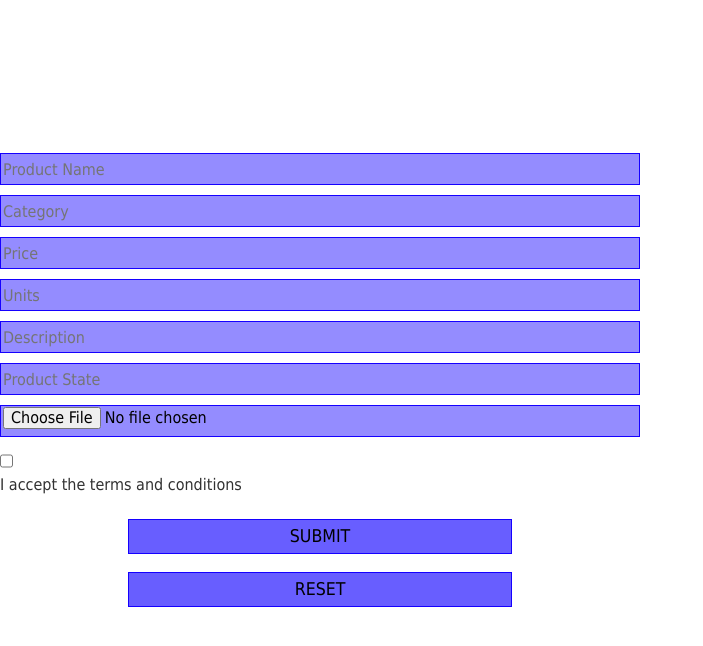
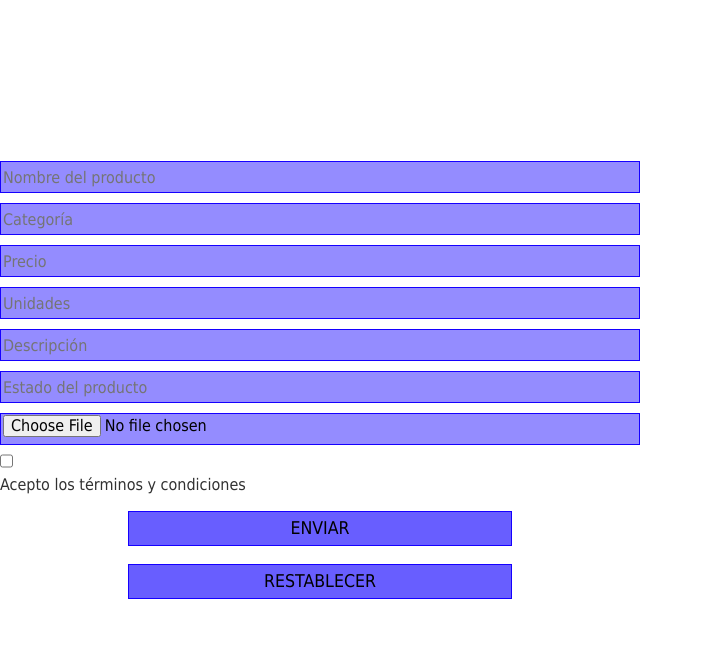
Before and after one commit to CeliaGC/HOT-BUY, a React (Vite) app: page / in a window 1280 px wide. Shown: the top 646 px of the page, without its empty margins (0-703 px from the left). Built offline with nearby package versions, Linux system fonts and the light colour scheme.

Commit message:
initial form

```diff
--- a/src/components/Form.jsx
+++ b/src/components/Form.jsx
@@ -11,11 +11,11 @@ function MyForm() {
   return (
     <form onSubmit={handleSubmit(onSubmit)}>
       <fieldset>
-        <input id="productName" placeholder='Product Name' {...register("productName", { required: true })} />
-        {errors.productName && <span>This field is required</span>}
+        <input id="productName" placeholder='Nombre del producto' {...register("productName", { required: true })} />
+        {errors.productName && <span>Debe rellenar este campo</span>}
 
-        <input id="Category" placeholder='Category'{...register("category", { required: true })} />
-        {errors.category && <span>This field is required</span>}
+        <input id="Category" placeholder='Categoría'{...register("category", { required: true })} />
+        {errors.category && <span>Debe rellenar este campo</span>}
         {/* Le podemos poner un dropdown:
        Category:
         <select id="Category" name="dropdown">
@@ -27,38 +27,37 @@ function MyForm() {
           <option value="5">Pets</option>
         </select>*/}
 
-        <input id="Price" placeholder='Price' {...register("price", { required: true })} />
-        {errors.price && <span>This field is required</span>}
+        <input id="Price" placeholder='Precio' {...register("price", { required: true })} />
+        {errors.price && <span>Debe rellenar este campo</span>}
 
-        <input id="Units" placeholder='Units' {...register("units", { required: true })} />
-        {errors.units && <span>This field is required</span>}
+        <input id="Units" placeholder='Unidades' {...register("units", { required: true })} />
+        {errors.units && <span>Debe rellenar este campo</span>}
 
-        <input id="Description" placeholder='Description' {...register("description", { required: true })} />
-        {errors.description && <span>This field is required</span>}
+        <input id="Description" placeholder='Descripción' {...register("description", { required: true })} />
+        {errors.description && <span>Debe rellenar este campo</span>}
 
         {/* Le podemos poner un textarea:
       <textarea id="Description" rows="6" cols="8" placeholder="Description. Maximum 250 characters."
       minlength="0" maxlength="250" pattern="[A-Za-z0-9]" required></textarea> */}
 
-        <input id="productState" placeholder='Product State'{...register("productState", { required: true })} />
-        {errors.productState && <span>This field is required</span>}
+        <input id="productState" placeholder='Estado del producto'{...register("productState", { required: true })} />
+        {errors.productState && <span>Debe rellenar este campo</span>}
 
         {/* Le podemos poner un radio */}
 
         <fieldset>
 
-          <input id="productPicture" placeholder='Product Picture' type="file" {...register("productPicture", { required: true })} />
-          {errors.productPicture && <span>This field is required</span>}
+          <input id="productPicture" placeholder='Foto del producto' type="file" {...register("productPicture", { required: true })} />
+          {errors.productPicture && <span>Debe rellenar este campo</span>}
 
-          <label for="news" name="news">
-          <input id="terms" placeholder='terms' type="checkbox" value="checkbox" class="inline" {...register("terms", { required: true })} />I accept the terms and conditions
-          {errors.terms && <span>This field is required</span>}</label>
+          <input id="terms" placeholder='terms' type="checkbox" value="checkbox" class="inline" {...register("terms", { required: true })} />Acepto los términos y condiciones
+          {errors.terms && <span>Debe rellenar este campo</span>}
 
         </fieldset>
       </fieldset>
 
-      <input id="submit" type="submit" value="SUBMIT" />
-      <input id="reset" type="reset" value="RESET" />
+      <input id="submit" type="submit" value="ENVIAR" />
+      <input id="reset" type="reset" value="RESTABLECER" />
 
     </form>
   );
```
